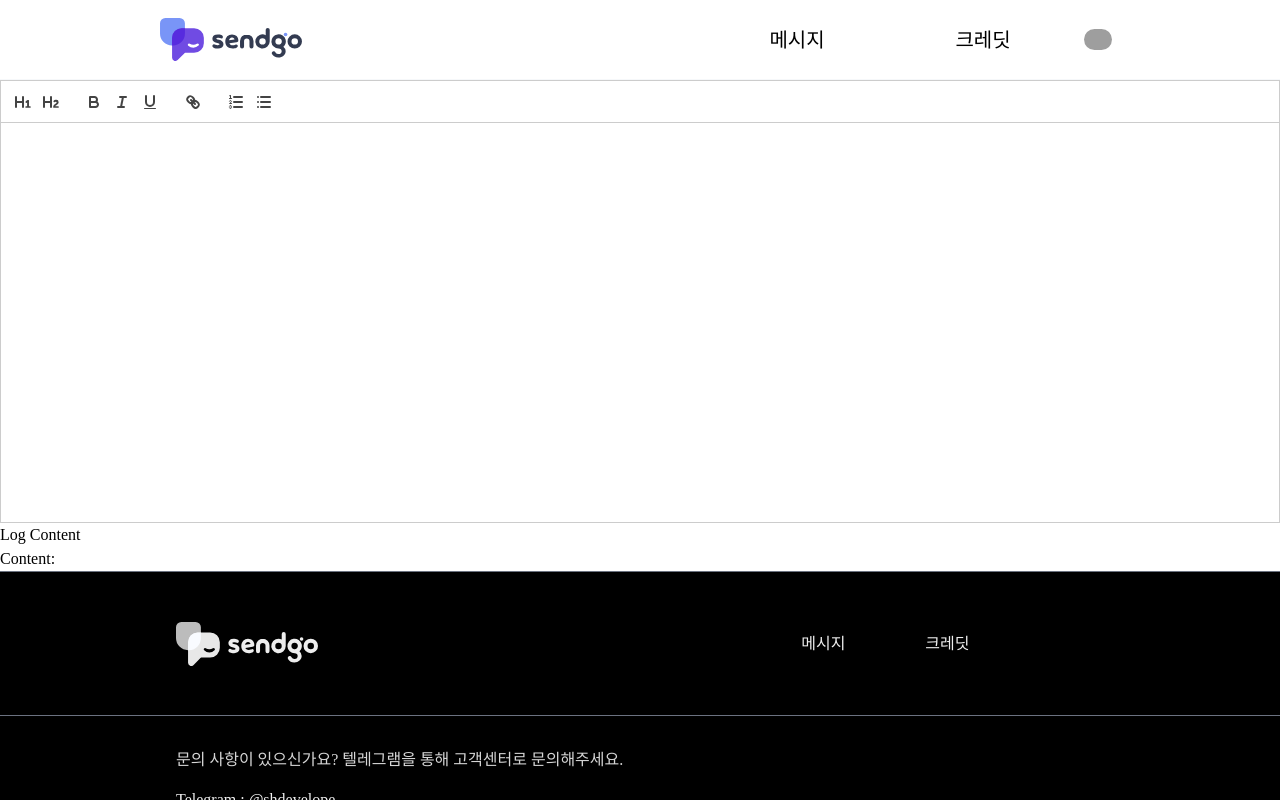
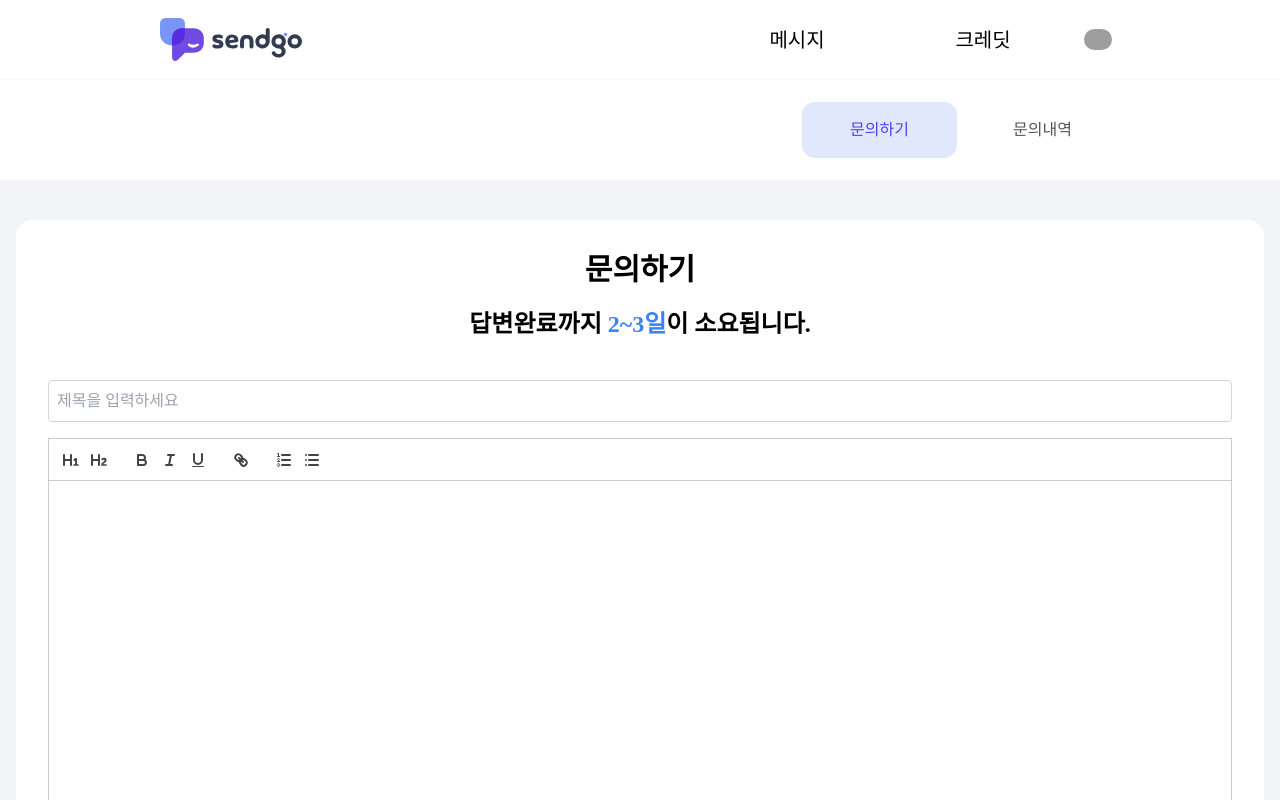
Before and after one commit to namsan01/sendgo, a Vue app: page /ask in a window 1280 px wide. Shown: the top 800 px of the page. Built offline with nearby package versions, Linux system fonts and the light colour scheme; no server answers; sample sign-in values are in the browser's storage; grey boxes are pictures that could not be loaded.

Commit message:
AskAnswerPage 구현

```diff
--- /dev/null
+++ b/src/components/ask/AskLink.vue
@@ -0,0 +1,34 @@
+<template>
+    <div class="flex-center items-center w-full h-[100px] gap-2 bg-white">
+      <div  class="flex justify-end w-[1223px] gap-2 base:w-[960px] lg:w-[760px] md:w-[360px] md:justify-center">
+  <router-link
+    v-for="link in links"
+    :key="link.to"
+    class="text-center content-center w-[155px] h-[56px] rounded-[13px] text-[#555555] text-base lg:w-[116px] lg:text-[14px]"
+    :class="{ 'active-link': $route.path === link.to }"
+    :to="link.to"
+  >{{ link.text }}</router-link>
+</div>
+    </div>
+</template>
+
+<script>
+  export default {
+  name:"AskLink",
+      data() {
+  return {
+    links: [
+      { to: '/ask', text: '문의하기' },
+      { to: '/ask/answer', text: '문의내역' },
+    ]
+  };
+}
+};
+</script>
+
+<style scoped>
+.active-link {
+background-color: #e1e7fd;
+color: #4F44F0;
+}
+</style>
--- a/src/page/etc/Ask.vue
+++ b/src/page/etc/Ask.vue
@@ -1,33 +1,67 @@
 <template>
+  <AskLink />
+  <div class="w-full min-h-screen bg-gray-100 flex-col items-center px-4 py-10">
+    <div class="w-full max-w-[1280px] bg-white p-8 rounded-2xl">
+      <h2 class="text-3xl font-bold text-center mb-5">문의하기</h2>
+      <h2 class="text-2xl font-bold text-center mb-10">답변완료까지 <span class="text-blue-500">2~3일</span>이 소요됩니다.</h2>
       <div id="app">
+        <input
+          v-model="title"
+          type="text"
+          placeholder="제목을 입력하세요"
+          class="w-full p-2 mb-4 border border-gray-300 rounded"
+        />
         <div ref="editorContainer" class="editor-container"></div>
-    <button @click="logContent">Log Content</button>
-    <p>Content: {{ editorContent }}</p>
+        <button class="pt-5" @click="saveContent">문의</button>
+      </div>
+    </div>
   </div>
 </template>
 
 <script>
 import { onMounted, ref, watch } from 'vue';
-import 'quill/dist/quill.snow.css'; // Quill의 기본 스타일
+import 'quill/dist/quill.snow.css';
 import Quill from 'quill';
+import axios from 'axios';
+import AskLink from "@/components/ask/AskLink.vue";
 
 export default {
-  name: 'App',
-  data() {
-    return {
-      editorContent: '', // 초기 콘텐츠
-      quillInstance: null
+  name: 'Ask',
+  components: {
+    AskLink,
+  },
+  setup() {
+    const editorContent = ref('');
+    const editorContainer = ref(null);
+    const title = ref('');
+    const status = ref(1);
+    let quillInstance = null;
+
+    const saveContent = async () => {
+  try {
+    const token = localStorage.getItem('access_token');
+
+    await axios.post('http://127.0.0.1:8000/api/ask', {
+      title: title.value,
+      content: editorContent.value,
+      status: status.value
+    }, {
+      headers: {
+        'Authorization': `Bearer ${token}`
+      }
+    });
+
+    alert('Content saved successfully');
+  } catch (error) {
+    console.error('Error saving content:', error);
+    alert('Failed to save content');
+  }
 };
-  },
-  methods: {
-    logContent() {
-      console.log(this.editorContent);
-    }
-  },
-  mounted() {
-    // Quill 에디터 인스턴스를 설정
-    if (this.$refs.editorContainer) {
-      this.quillInstance = new Quill(this.$refs.editorContainer, {
+
+
+    onMounted(() => {
+      if (editorContainer.value) {
+        quillInstance = new Quill(editorContainer.value, {
           theme: 'snow',
           modules: {
             toolbar: [
@@ -39,22 +73,21 @@ export default {
           }
         });
 
-      this.quillInstance.root.innerHTML = this.editorContent;
+        quillInstance.root.innerHTML = editorContent.value;
 
-
-      this.quillInstance.on('text-change', () => {
-        this.editorContent = this.quillInstance.root.innerHTML;
+        quillInstance.on('text-change', () => {
+          editorContent.value = quillInstance.root.innerHTML;
         });
       }
 
-    watch(
-      () => this.editorContent,
-      (newContent) => {
-        if (this.quillInstance) {
-          this.quillInstance.root.innerHTML = newContent;
+      watch(editorContent, (newContent) => {
+        if (quillInstance && quillInstance.root.innerHTML !== newContent) {
+          quillInstance.root.innerHTML = newContent;
         }
-      }
-    );
+      });
+    });
+
+    return { title, editorContent, editorContainer, status, saveContent };
   }
 };
 </script>
@@ -62,7 +95,5 @@ export default {
 <style scoped>
 .editor-container {
   height: 400px;
-  direction: ltr;
-  text-align: left;
 }
 </style>
--- /dev/null
+++ b/src/page/etc/AskAnswer.vue
@@ -0,0 +1,87 @@
+<template>
+    <AskLink />
+    <div class="w-full min-h-screen bg-gray-100 flex-col items-center px-4 py-10">
+      <div class="w-full max-w-[1280px] bg-white p-8 rounded-2xl">
+        <h2 class="text-3xl font-bold text-center mb-5">문의 내역</h2>
+        <table class="min-w-full divide-y divide-gray-200">
+          <thead class="bg-gray-50">
+            <tr>
+              <th class="px-6 py-3 text-left text-xs font-medium text-gray-500 uppercase tracking-wider">작성자</th>
+              <th class="px-6 py-3 text-left text-xs font-medium text-gray-500 uppercase tracking-wider">제목</th>
+              <th class="px-6 py-3 text-left text-xs font-medium text-gray-500 uppercase tracking-wider">작성일자</th>
+              <th class="px-6 py-3 text-left text-xs font-medium text-gray-500 uppercase tracking-wider">상태</th>
+            </tr>
+          </thead>
+          <tbody class="bg-white divide-y divide-gray-200">
+            <tr v-for="content in contents" :key="content.id" @click="goToDetail(content.id)" class="cursor-pointer hover:bg-gray-100">
+              <td class="px-6 py-4 whitespace-nowrap">{{ content.user.name }}</td>
+              <td class="px-6 py-4 whitespace-nowrap">{{ content.title }}</td>
+              <td class="px-6 py-4 whitespace-nowrap">{{ formatDate(content.created_at) }}</td>
+              <td class="px-6 py-4 whitespace-nowrap">{{ content.status === 1 ? '답변대기' : '답변완료' }}</td>
+            </tr>
+          </tbody>
+        </table>
+      </div>
+    </div>
+  </template>
+
+  <script>
+  import axios from 'axios';
+  import { ref, onMounted } from 'vue';
+  import { useRouter } from 'vue-router';
+  import AskLink from "@/components/ask/AskLink.vue";
+
+  export default {
+    name: 'AskAnswer',
+    components: {
+    AskLink,
+  },
+    setup() {
+      const contents = ref([]);
+      const router = useRouter();
+
+      const fetchContents = async () => {
+        try {
+          const token = localStorage.getItem('access_token');
+          const response = await axios.get('http://127.0.0.1:8000/api/contents', {
+            headers: {
+              'Authorization': `Bearer ${token}`
+            }
+          });
+          contents.value = response.data;
+        } catch (error) {
+          console.error('Error fetching contents:', error);
+        }
+      };
+
+      const formatDate = (dateString) => {
+        const [date] = dateString.split('T');
+        return date;
+      };
+
+      const goToDetail = (id) => {
+        router.push({ name: 'AskDetail', params: { id } });
+      };
+
+      onMounted(() => {
+        fetchContents();
+      });
+
+      return { contents, formatDate, goToDetail };
+    }
+  };
+  </script>
+
+  <style scoped>
+  table {
+    width: 100%;
+    border-collapse: collapse;
+  }
+  th, td {
+    border: 1px solid #e5e7eb;
+    padding: 8px;
+  }
+  thead {
+    background-color: #f9fafb;
+  }
+  </style>
--- /dev/null
+++ b/src/page/etc/AskDetail.vue
@@ -0,0 +1,132 @@
+<template>
+    <AskLink />
+    <div class="w-full min-h-screen bg-gray-100 flex-col items-center px-4 py-10">
+      <div class="w-full max-w-[1280px] bg-white p-8 rounded-2xl">
+        <h2 class="text-3xl font-bold text-center mb-5">문의 상세</h2>
+
+        <div v-if="content" class="mb-8">
+          <h3 class="text-2xl font-bold mb-4">{{ content.title }}</h3>
+          <p class="text-gray-600 mb-4">작성자: {{ content.user.name }}</p>
+          <p class="text-gray-600 mb-4">작성일자: {{ formatDate(content.created_at) }}</p>
+          <p class="mb-4" v-html="content.content"></p>
+          <p class="text-gray-600">상태: {{ content.status === 1 ? '답변중' : '답변완료' }}</p>
+        </div>
+
+        <!-- 댓글 작성 폼 -->
+        <div class="mb-8">
+          <h3 class="text-xl font-bold mb-4">댓글 작성</h3>
+          <textarea
+            v-model="comment"
+            placeholder="댓글을 입력하세요"
+            class="w-full p-2 border border-gray-300 rounded mb-4"
+            rows="4"
+          ></textarea>
+          <button @click="addComment" class="bg-blue-500 text-white p-2 rounded">댓글 등록</button>
+        </div>
+
+        <!-- 댓글 목록 -->
+        <div>
+          <h3 class="text-xl font-bold mb-4">댓글 목록</h3>
+          <div v-if="comments.length === 0" class="text-gray-600 mb-4">댓글이 없습니다.</div>
+          <div v-for="comment in comments" :key="comment.id" class="border-t border-gray-200 pt-4">
+            <p class="font-semibold">{{ comment.user.name }}</p>
+            <p class="text-gray-600 mb-2">{{ formatDate(comment.created_at) }}</p>
+            <p>{{ comment.content }}</p>
+          </div>
+        </div>
+      </div>
+    </div>
+  </template>
+
+  <script>
+  import axios from 'axios';
+  import { ref, onMounted } from 'vue';
+  import { useRoute } from 'vue-router';
+  import AskLink from "@/components/ask/AskLink.vue";
+
+  export default {
+    name: 'AskDetail',
+    components: {
+      AskLink,
+    },
+    setup() {
+      const content = ref(null);
+      const comments = ref([]);
+      const comment = ref('');
+      const route = useRoute();
+
+      const fetchContent = async (id) => {
+        try {
+          const token = localStorage.getItem('access_token');
+          const response = await axios.get(`http://127.0.0.1:8000/api/ask/${id}`, {
+            headers: {
+              'Authorization': `Bearer ${token}`
+            }
+          });
+          content.value = response.data;
+        } catch (error) {
+          console.error('Error fetching content:', error);
+          // Optional: Add user notification
+          alert('내용을 불러오는 데 실패했습니다.');
+        }
+      };
+
+      const fetchComments = async (id) => {
+        try {
+          const token = localStorage.getItem('access_token');
+          const response = await axios.get(`http://127.0.0.1:8000/api/ask/${id}/comments`, {
+            headers: {
+              'Authorization': `Bearer ${token}`
+            }
+          });
+          comments.value = response.data;
+        } catch (error) {
+          console.error('Error fetching comments:', error);
+          // Optional: Add user notification
+          alert('댓글을 불러오는 데 실패했습니다.');
+        }
+      };
+
+      const addComment = async () => {
+        if (!comment.value.trim()) {
+          alert('댓글을 입력해주세요.');
+          return;
+        }
+
+        try {
+          const token = localStorage.getItem('access_token');
+          await axios.post(`http://127.0.0.1:8000/api/ask/${content.value.id}/comments`, {
+            content: comment.value
+          }, {
+            headers: {
+              'Authorization': `Bearer ${token}`
+            }
+          });
+          comment.value = ''; // Clear comment input
+          fetchComments(content.value.id); // Refresh comments
+        } catch (error) {
+          console.error('Error adding comment:', error);
+          // Optional: Add user notification
+          alert('댓글을 등록하는 데 실패했습니다.');
+        }
+      };
+
+      const formatDate = (dateString) => {
+        if (!dateString) return '';
+        const [date] = dateString.split('T');
+        return date;
+      };
+
+      onMounted(() => {
+        fetchContent(route.params.id);
+        fetchComments(route.params.id);
+      });
+
+      return { content, comments, comment, formatDate, addComment };
+    }
+  };
+  </script>
+
+  <style scoped>
+  /* 스타일을 추가해 주세요 */
+  </style>
--- a/src/page/mypage/MyPage.vue
+++ b/src/page/mypage/MyPage.vue
@@ -1,12 +1,12 @@
 <template>
     <div class="w-full min-h-screen bg-gray-100 flex-col items-center px-4 py-10">
       <div class="w-full max-w-[1280px] bg-white p-8 rounded-2xl">
-        <div class="flex justify-end">
+        <h2 class="text-3xl font-bold text-center">마이 페이지</h2>
+        <div class="flex justify-end mb-5">
           <button
           @click="goAsk"
           class="w-auto bg-blue-500 text-white p-3 rounded-lg font-semibold hover:bg-blue-600 focus:outline-none focus:ring-2 focus:ring-blue-500">문의하기</button>
         </div>
-        <h2 class="text-3xl font-bold mb-10 text-center">마이 페이지</h2>
         <div class="flex h-[700px] rounded-2xl justify-between gap-10 md:gap-10 md:justify-center md:items-center md:flex-col md:h-auto">
           <div class="w-1/3 bg-gray-200 h-full rounded-2xl p-6 flex flex-col items-center justify-between md:justify-center">
             <h3 class="text-xl font-semibold mb-4 md:hidden">프로필 사진</h3>
--- a/src/router/index.js
+++ b/src/router/index.js
@@ -113,6 +113,19 @@ const router = createRouter({
     component: () => import('../page/etc/Ask.vue'),
     meta: { requiresAuth: true }
   },
+  {
+    path: '/ask/answer',
+    name: 'askAnswer',
+    component: () => import('../page/etc/AskAnswer.vue'),
+    meta: { requiresAuth: true }
+  },
+  {
+    path: '/ask/answer/:id',
+    name: 'AskDetail',
+    component: () => import('../page/etc/AskDetail.vue'),
+    meta: { requiresAuth: true },
+    props: true
+  },
     {
       path: '/:pathMatch(.*)*',
       name: 'NotFound',
```
Lines whose indentation alone changed are shown as unchanged.
